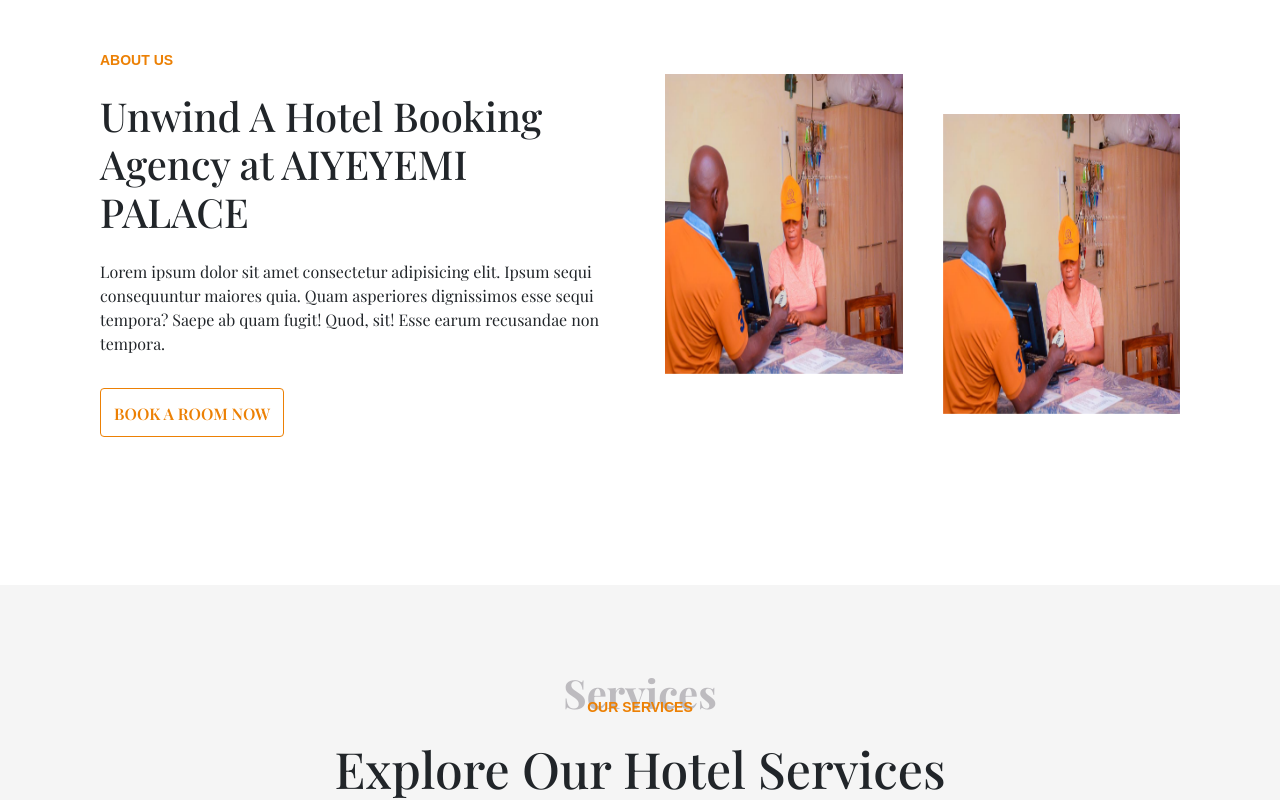
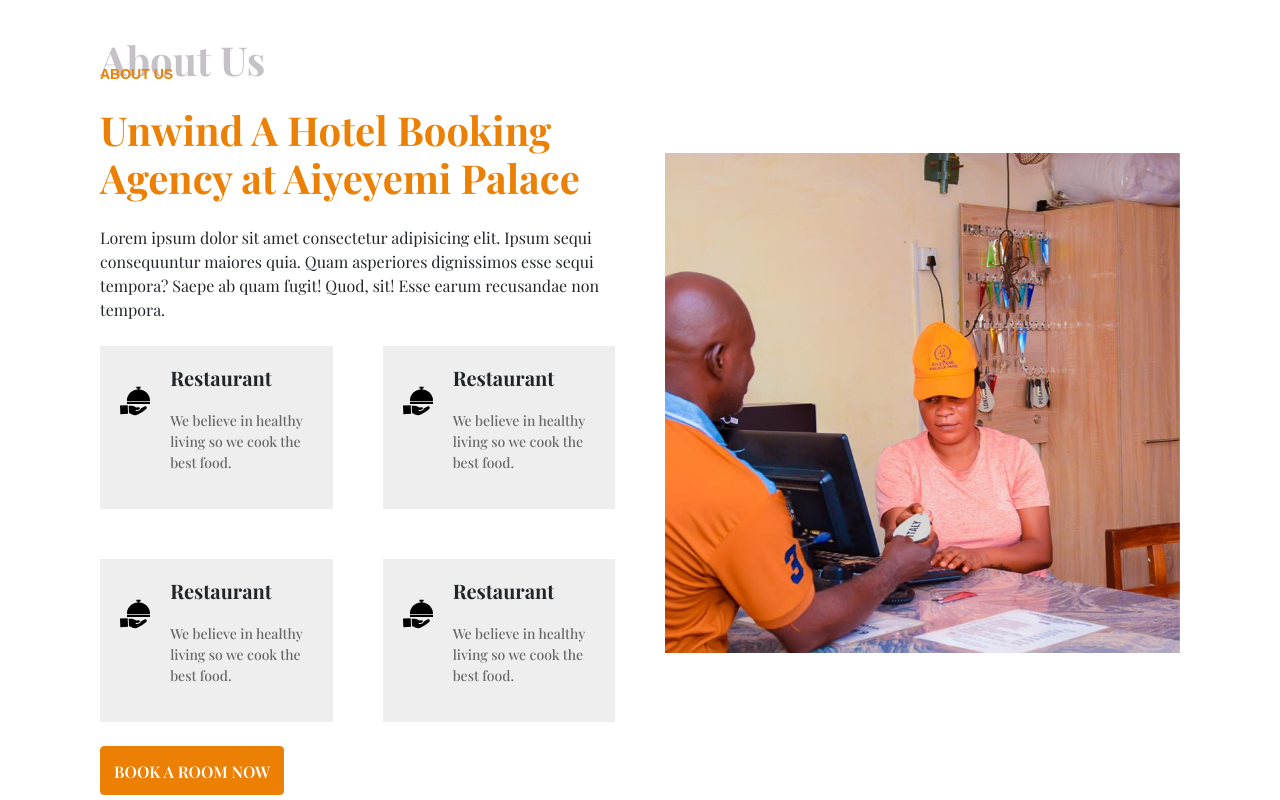
Before and after one commit to pepelindr13/Aiyeyemi, a React (Vite) app: page / in a window 1280 px wide. Shown: the part 1820-2620 px from the top of the page. Built offline with nearby package versions, Linux system fonts and the light colour scheme; a web font is replaced by a local one.

Commit message:
third commit

```diff
--- a/src/Components/Booking.jsx
+++ b/src/Components/Booking.jsx
@@ -35,6 +35,7 @@
                   Your home of Comfort & Pleasure.
                 </h1>
                 <p>HOTEL & RESORT!</p>
+                <button className="bookBtn">Book Now </button>
               </div>
             </div>
             <div className="carousel-item" data-bs-interval="4000">
@@ -47,6 +48,7 @@
                   Comfy & Luxurious Rooms
                 </h1>
                 <p>YOUR ROOM YOUR STAY!</p>
+                <button className="bookBtn">Book Now </button>
               </div>
             </div>
             <div className="carousel-item" data-bs-interval="4000">
@@ -59,22 +61,10 @@
                   Enjoy every second.
                 </h1>
                 <p>ENJOY WITH US!</p>
+                <button className="bookBtn">Book Now </button>
               </div>
             </div>
           </div>
-        </div>
-        <div
-          className="booking d-flex  justify-content-center w-100"
-          style={{
-            zIndex: "30000",
-            position: "absolute",
-            top: "450px",
-            color: "white",
-          }}
-        >
-          <button className="bookBtn">
-            Book Now{" "}
-          </button>
         </div>
       </div>
       <div className="RBooking">
--- a/src/Components/Hero.jsx
+++ b/src/Components/Hero.jsx
@@ -13,10 +13,12 @@
 import Laundry from "../assets/Images/laundry.jpg";
 import Bar from "../assets/Images/bar.jpg";
 import find from "../assets/Images/about1.jpg";
-import Room1 from '../assets/Images/room1.jpg'
-import Room2 from '../assets/Images/room2.jpg'
-import Room3 from '../assets/Images/room3.jpg'
-import Star from '../assets/Images/star.png'
+import Room1 from "../assets/Images/room1.jpg";
+import Room2 from "../assets/Images/room2.jpg";
+import Room3 from "../assets/Images/room3.jpg";
+import Star from "../assets/Images/star.png";
+import Corridor from "../assets/Images/corridor.jpg";
+import Restaurant from '../assets/Images/restaurant.svg';
 const Hero = () => {
   return (
     <div>
@@ -32,14 +34,14 @@
           <Navbar />
         </div>
         <div
-          style={{ position: "absolute", width: "100%"}}
+          style={{ position: "absolute", width: "100%" }}
           id="carouselExampleCaptions"
           className="carousel slide carousel-fade "
           data-bs-ride="carousel"
         >
           <div className="firstCaro carousel-inner">
             <div className="carousel-item active" data-bs-interval="4000">
-              <img src={Room1} className="d-block w-100" alt="..." />
+              <img src={Corridor} className="d-block w-100" alt="..." />
               <div
                 id="cap2"
                 className="carousel-caption animate__animated animate__slideInUp"
@@ -49,10 +51,11 @@
                   every stay is a journey of comfort and luxury.
                 </h1>
                 <p>HOTEL & RESORT!</p>
+                <button className="bookBtn">Book Now </button>
               </div>
             </div>
             <div className="carousel-item" data-bs-interval="4000">
-              <img src={Room2} className="d-block w-100" alt="..." />
+              <img src={About2} className="d-block w-100" alt="..." />
               <div
                 id="cap"
                 className="carousel-caption animate__animated animate__slideInUp"
@@ -63,6 +66,7 @@
                   care.
                 </h1>
                 <p>YOUR ROOM YOUR STAY!</p>
+                <button className="bookBtn">Book Now </button>
               </div>
             </div>
             <div className="carousel-item" data-bs-interval="4000">
@@ -76,22 +80,10 @@
                   is designed to exceed your expectations.
                 </h1>
                 <p>ENJOY WITH US!</p>
+                <button className="bookBtn">Book Now </button>
               </div>
             </div>
           </div>
-        </div>
-        <div
-          className="booking d-flex  justify-content-center w-100"
-          style={{
-            zIndex: "30000",
-            position: "absolute",
-            top: "450px",
-            color: "white",
-          }}
-        >
-          <button className="bookBtn">
-            Book Now{" "}
-          </button>
         </div>
       </div>
       <div className="RBooking">
@@ -124,16 +116,21 @@
         </form>
       </div>
       <div className="featured text-center ">
-      <h6 style={{lineHeight:"15px"}}>
+        <h6 style={{ lineHeight: "15px" }}>
           <div className="fs-1 ro">Rooms</div>
           OUR ROOMS
         </h6>
-        <h1 className="mt-4">Feat<span className="rse">ured Roo</span>ms</h1>
+        <h1 className="mt-4">
+          Feat<span className="rse">ured Roo</span>ms
+        </h1>
         <div className="rooms">
-          <div className="roomFlex shadow-sm">
+          <div className="roomFlex shadow-sm bg-light">
             <div className="p-5">
               <h2>Royal Room</h2>
-              <p>Far far away, behind the word mountains, far from the countries Vokalia and Consonantia, there live the blind texts.</p>
+              <p>
+                Far far away, behind the word mountains, far from the countries
+                Vokalia and Consonantia, there live the blind texts.
+              </p>
               <div>
                 <span>₦8,000/Night</span>
                 <button>BOOK NOW</button>
@@ -149,7 +146,10 @@
             </div>
             <div className="p-5">
               <h2>Deluxe Room</h2>
-              <p>Far far away, behind the word mountains, far from the countries Vokalia and Consonantia, there live the blind texts.</p>
+              <p>
+                Far far away, behind the word mountains, far from the countries
+                Vokalia and Consonantia, there live the blind texts.
+              </p>
               <div>
                 <span>₦15,000/Night</span>
                 <button>BOOK NOW</button>
@@ -159,39 +159,71 @@
           <div className="roomFlex shadow-sm">
             <div className="p-5">
               <h2>Standard Room</h2>
-              <p>Far far away, behind the word mountains, far from the countries Vokalia and Consonantia, there live the blind texts.</p>
+              <p>
+                Far far away, behind the word mountains, far from the countries
+                Vokalia and Consonantia, there live the blind texts.
+              </p>
               <div>
                 <span>₦25,000/Night</span>
                 <button>BOOK NOW</button>
               </div>
             </div>
             <div>
-              <img style={{height:"100%"}} src={Room1} alt="" />
+              <img style={{ height: "100%" }} src={Room1} alt="" />
             </div>
           </div>
         </div>
       </div>
       <div className="bookUs">
-          <div className=" bookusBkg">
-
-          </div>
-          <div >
-
-          </div>
+        <div className=" bookusBkg"></div>
+        <div></div>
       </div>
       <div className="about w-100">
         <div className="">
-          <h6>ABOUT US</h6>
+        <h6 style={{ lineHeight: "15px" }}>
+          <div className="fs-1 ro">About Us</div>
+          ABOUT US
+        </h6>
           <h1 className="my-4">
-            Unwind A Hotel Booking Agency at <span>AIYEYEMI PALACE</span>
+            Unwind A Hotel Booking Agency at <span>Aiyeyemi Palace</span>
           </h1>
-          <p>
+          <p className="my-4">
             Lorem ipsum dolor sit amet consectetur adipisicing elit. Ipsum sequi
             consequuntur maiores quia. Quam asperiores dignissimos esse sequi
             tempora? Saepe ab quam fugit! Quod, sit! Esse earum recusandae non
             tempora.
           </p>
-          <button className="bookBtn mt-3">BOOK A ROOM NOW</button>
+          <div className="aboutSect">
+            <div className="aboutSec">
+              <div><img src={Restaurant} alt="" /></div>
+              <div>
+                <h5>Restaurant</h5>
+                <p>We believe in healthy living so we cook the best food.</p>
+              </div>
+            </div>
+            <div className="aboutSec">
+              <div><img src={Restaurant} alt="" /></div>
+              <div>
+                <h5>Restaurant</h5>
+                <p>We believe in healthy living so we cook the best food.</p>
+              </div>
+            </div>
+            <div className="aboutSec">
+              <div><img src={Restaurant} alt="" /></div>
+              <div>
+                <h5>Restaurant</h5>
+                <p>We believe in healthy living so we cook the best food.</p>
+              </div>
+            </div>
+            <div className="aboutSec">
+              <div><img src={Restaurant} alt="" /></div>
+              <div>
+                <h5>Restaurant</h5>
+                <p>We believe in healthy living so we cook the best food.</p>
+              </div>
+            </div>
+          </div>
+          <button className="bookBtn2 mt-4">BOOK A ROOM NOW</button>
         </div>
         <div className=" rightAbout">
           <div
@@ -201,43 +233,28 @@
           >
             <div class="carousel-inner topRight">
               <div class="carousel-item active" data-bs-interval="1500">
-                <img src={About2} class="d-block w-100" alt="..." />
+                <img src={About2} class="d-block abImg w-100" alt="..." />
               </div>
               <div class="carousel-item" data-bs-interval="2100">
-                <img src={About1} class="d-block w-100" alt="..." />
+                <img src={About1} class="d-block abImg w-100" alt="..." />
               </div>
               <div class="carousel-item" data-bs-interval="2400">
-                <img src={About2} class="d-block w-100" alt="..." />
-              </div>
-            </div>
-          </div>
-          <div
-            id="carouselExampleAutoplaying"
-            class="carousel slide"
-            data-bs-ride="carousel"
-          >
-            <div class="carousel-inner topLeft">
-              <div class="carousel-item active" data-bs-interval="2000">
-                <img src={About2} class="d-block w-100" alt="..." />
-              </div>
-              <div class="carousel-item" data-bs-interval="2000">
-                <img src={About1} class="d-block w-100" alt="..." />
-              </div>
-              <div class="carousel-item" data-bs-interval="2000">
-                <img src={About2} class="d-block w-100" alt="..." />
+                <img src={About2} class="d-block abImg w-100" alt="..." />
               </div>
             </div>
           </div>
         </div>
       </div>
       <div className="services text-center mt-5">
-      <h6 style={{lineHeight:"15px"}}>
+        <h6 style={{ lineHeight: "15px" }}>
           <div className="fs-1 ro">Services</div>
           OUR SERVICES
         </h6>
-        <h1 className="mt-4">Explore <span className="rse">Our Hotel</span> Services</h1>
+        <h1 className="mt-4">
+          Explore <span className="rse">Our Hotel</span> Services
+        </h1>
         <div className="serviceDiv">
-          <div className="shadow-sm">
+          <div className="shadow-sm bg-light">
             <img src={Power} alt="" />
             <h4>24/7 Electricity</h4>
             <p>
@@ -246,7 +263,7 @@
               dolorum possimus?
             </p>
           </div>
-          <div className="shadow-sm">
+          <div className="shadow-sm bg-light">
             <img src={Laundry} alt="" />
             <h4>Laundry</h4>
             <p>
@@ -255,7 +272,7 @@
               dolorum possimus?
             </p>
           </div>
-          <div className="shadow-sm">
+          <div className="shadow-sm bg-light">
             <img src={Bar} alt="" />
             <h4>Bar & Drinks</h4>
             <p>
@@ -264,7 +281,7 @@
               dolorum possimus?
             </p>
           </div>
-          <div className="shadow-sm">
+          <div className="shadow-sm bg-light">
             <img src={Pool} alt="" />
             <h4>Swimming Pool</h4>
             <p>
@@ -273,7 +290,7 @@
               dolorum possimus?
             </p>
           </div>
-          <div className="shadow-sm">
+          <div className="shadow-sm bg-light">
             <img src={Rest} alt="" />
             <h4>Restaurant</h4>
             <p>
@@ -282,7 +299,7 @@
               dolorum possimus?
             </p>
           </div>
-          <div className="shadow-sm">
+          <div className="shadow-sm bg-light">
             <img src={Game} alt="" />
             <h4>Games</h4>
             <p>
--- a/src/Components/Navbar.jsx
+++ b/src/Components/Navbar.jsx
@@ -1,9 +1,10 @@
 import React from "react";
+import { Link } from "react-router-dom";
 
 const Navbar = () => {
   return (
-    <div>
-      <nav className="navbar navbar-expand-lg px-5">
+    <div className="px-3">
+      <nav className="navbar navbar-expand-lg">
         <div className="container-fluid d-flex justify-content-space-between">
           <a className="navbar-brand fw-bolder text-light" href="#">
             AIYEYEMI <br />
@@ -23,7 +24,8 @@
             </div>
         </div>
         <div className="collapse navbar-collapse" id="navbarNavDropdown">
-          <ul className="navbar-nav w-100 d-flex">
+          <ul className="navbar-nav w-100 d-flex text-end">
+            <Link style={{textDecoration:"none"}} to={'/'}>
             <li className="nav-item">
               <a
               id="navLink"
@@ -34,11 +36,14 @@
                 HOME
               </a>
             </li>
+            </Link>
+            <Link style={{textDecoration:"none"}} to={'/rooms'}>
             <li className="nav-item">
               <a className="nav-link fw-bold" href="#">
                 BOOKING
               </a>
             </li>
+            </Link>
             <li className="nav-item">
               <a className="nav-link fw-bold" href="#">
                 ROOMS
--- a/src/index.css
+++ b/src/index.css
@@ -9,7 +9,7 @@
 
 .firstCaro img {
   height: 80vh;
-  filter: brightness(30%);
+  filter: brightness(40%);
 }
 
 .carousel-item {
@@ -23,6 +23,7 @@
 .caroBox{
 position: relative;
 }
+
 .navbar {
   position: absolute;
   top: 0;
@@ -60,7 +61,7 @@
   height: 20px;
   position: absolute;
   top: 10px;
-  right: 50px;
+  right: 10px;
 }
 
 
@@ -159,17 +160,83 @@
 
 .about img {
   width: 100%;
-  height: 300px;
 }
 
-.leftAbout  {
+.abImg {
+  height: 500px;
+  width: 100%;
+  object-fit: cover;
 }
 
-.rightAbout {
+.about h1 {
+  font-size: 40px;
+  font-weight: 700;
+  color: #ec8004;
+}
+
+.about h6 {
+  font-size: 14px;
+  font-weight: 700;
+  color: #ec8004;
+}
+
+.aboutSec{
+  display: flex;
+  align-items: start;
+  gap: 20px;
+  background-color: #dbdbdb79;
+  padding: 20px;
+}
+
+.aboutSec p {
+  color: rgb(104, 104, 104);
+  font-weight: 700;
+}
+
+.bookBtn2 {
+  background-color: #ec8004;
+  color: white;
+  border: 1px solid #ec8004;
+  padding: 13px 13px 10px 13px;
+  border-radius: 4px;
+  font-weight: 600;
+}
+
+.aboutSec:hover {
+  background-color: #ec8004;
+}
+
+.aboutSec:hover p{
+  color: black;
+}
+
+
+.aboutSec h5 {
+  font-weight: 700;
+  margin-bottom: 20px;
+}
+
+.aboutSec img {
+  height: 70px;
+}
+
+.aboutSec p {
+  font-size: 14px;
+  font-weight: 500;
+}
+
+.aboutSect {
   display: grid;
-  grid-template-columns: 1fr 1fr;
-  gap: 40px;
+  grid-template-columns: repeat(2, 1fr);
+  gap: 50px;
+
 }
+
+.aboutSec h5 {
+  font-weight: 700;
+}
+
+
 
 .about h6 {
   color: #ec8004;
@@ -468,15 +535,43 @@
   font-weight: 18px;
 }
 @media(max-width:475px) {
+
+  .navbar {
+    position: absolute;
+    top: 0;
+    left: 0;
+    width: 100%;
+    /* border-bottom:  1PX solid lightyellow; */
+    color: white;
+  }
+
+  .navbar-nav {
+    background-color: white;
+    gap: 10px;
+    color: #ec8004;
+    padding: 20px;
+  }
+
+  .nav-item .nav-link {
+    color: #ec8004;
+  }
+
+
+
+  .nav-link a {
+    color: #ec8004;
+  }
+
   .firstCaro img {
-    height: 0vh;
+    height: 100vh;
     filter: brightness(30%);
   }
 
-  .box {
-    position: relative;
-    height: 80vh;
+  .carousel-caption {
+    transform: translateY(-200px);
   }
+
+
 
 
   .carousel-caption h1 {
@@ -491,8 +586,8 @@
 }
 
 .serviceDiv {
-  grid-template-columns: 1fr 1fr;
-  padding: 10px;
+  grid-template-columns: 1fr;
+  padding: 20px;
 }
 
 .rightAbout {
```
Also changed, not shown: src/assets/Images/restaurant.svg (added), 1 other file (tests, documents, lock files or other folders). Lines whose indentation alone changed are shown as unchanged.
